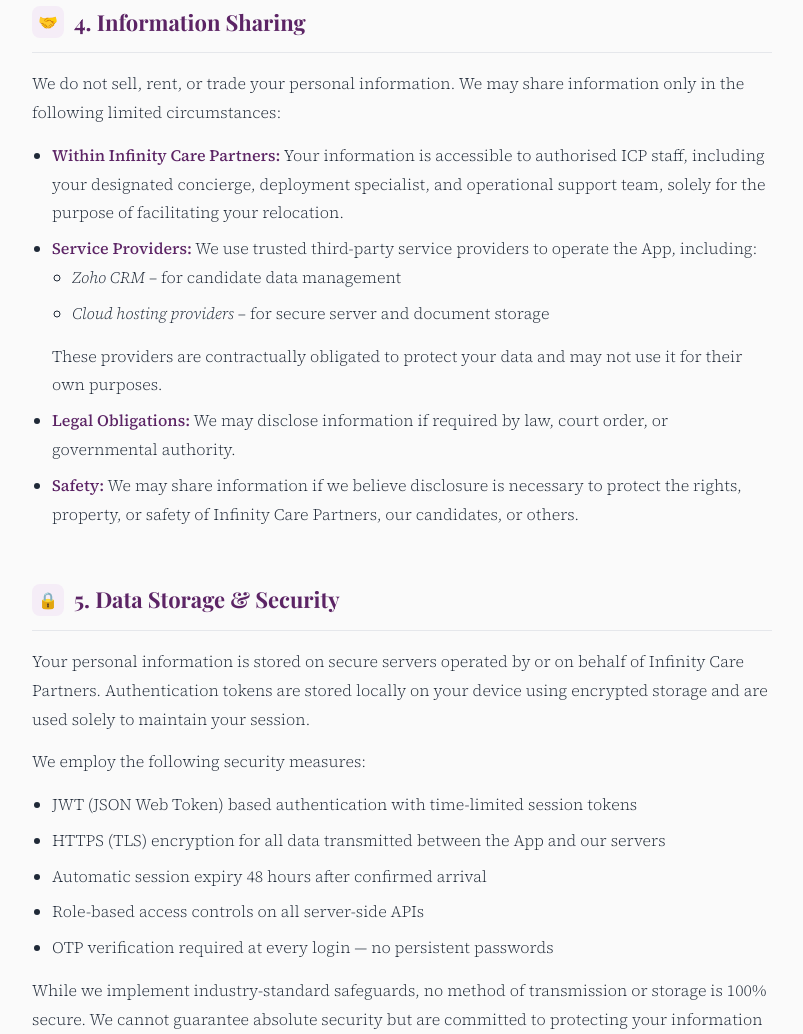
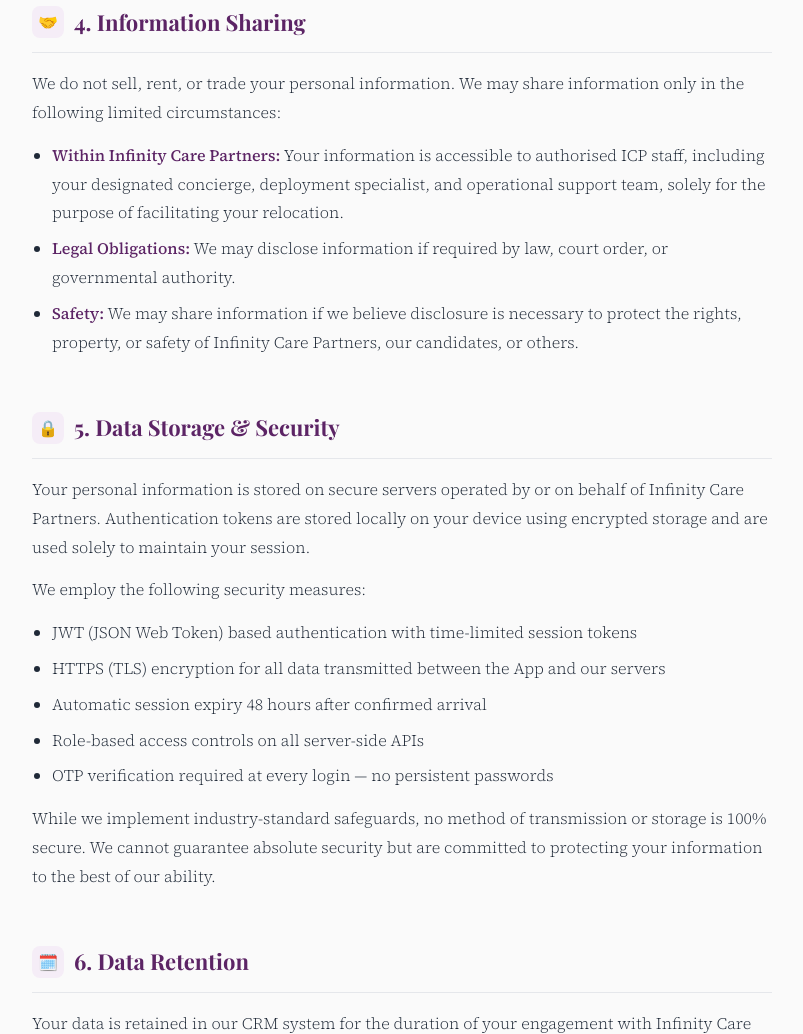
Before and after one commit to itinfinitycarepartners-dev/privacy, a plain HTML site: page index.html in a window 1280 px wide. Shown: the part 3150-4184 px from the top of the page, without its empty margins (238-1041 px from the left). Drawn offline with nearby package versions, Linux system fonts and the light colour scheme.

Commit message:
Update index.html

```diff
--- a/index.html
+++ b/index.html
@@ -331,14 +331,7 @@
       <li>
         <strong>Within Infinity Care Partners:</strong> Your information is accessible to authorised ICP staff, including your designated concierge, deployment specialist, and operational support team, solely for the purpose of facilitating your relocation.
       </li>
-      <li>
-        <strong>Service Providers:</strong> We use trusted third-party service providers to operate the App, including:
-        <ul>
-          <li><em>Zoho CRM</em> – for candidate data management</li>
-          <li><em>Cloud hosting providers</em> – for secure server and document storage</li>
-        </ul>
-        These providers are contractually obligated to protect your data and may not use it for their own purposes.
-      </li>
+
       <li>
         <strong>Legal Obligations:</strong> We may disclose information if required by law, court order, or governmental authority.
       </li>
```
